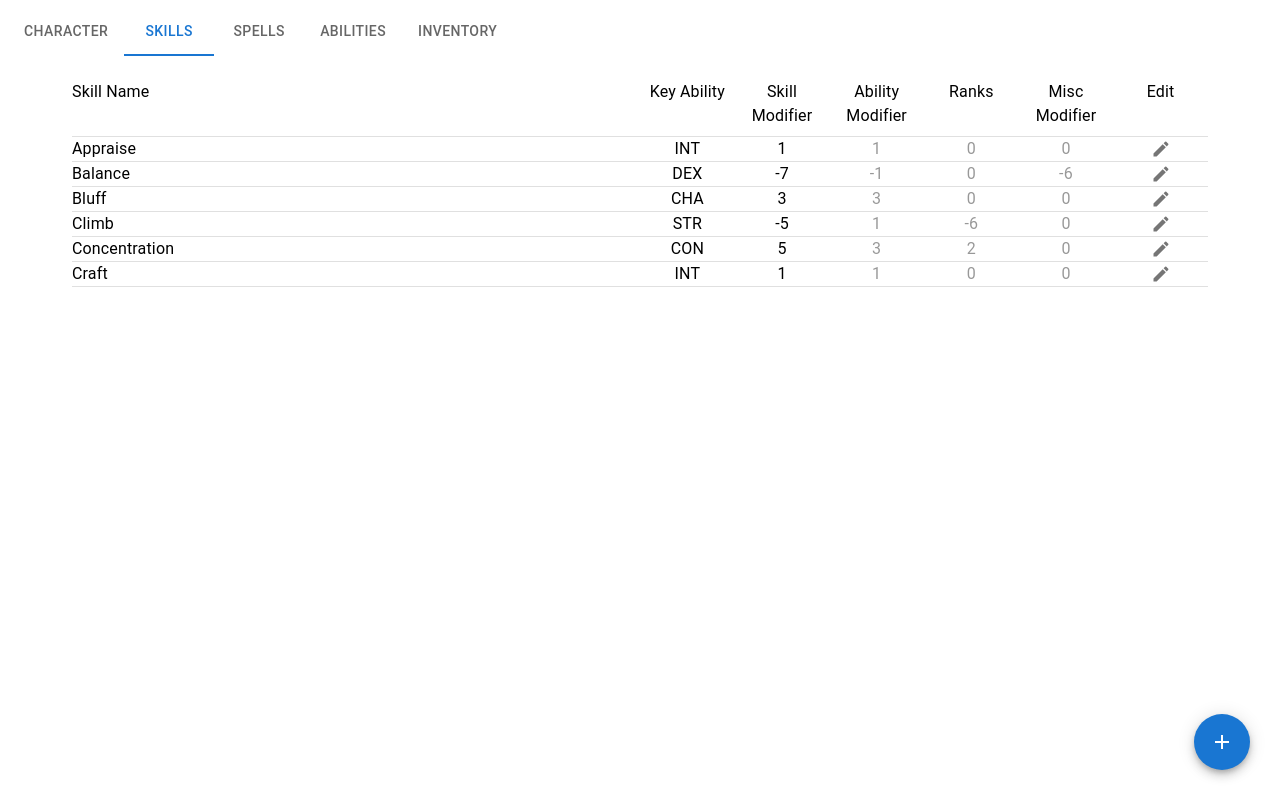
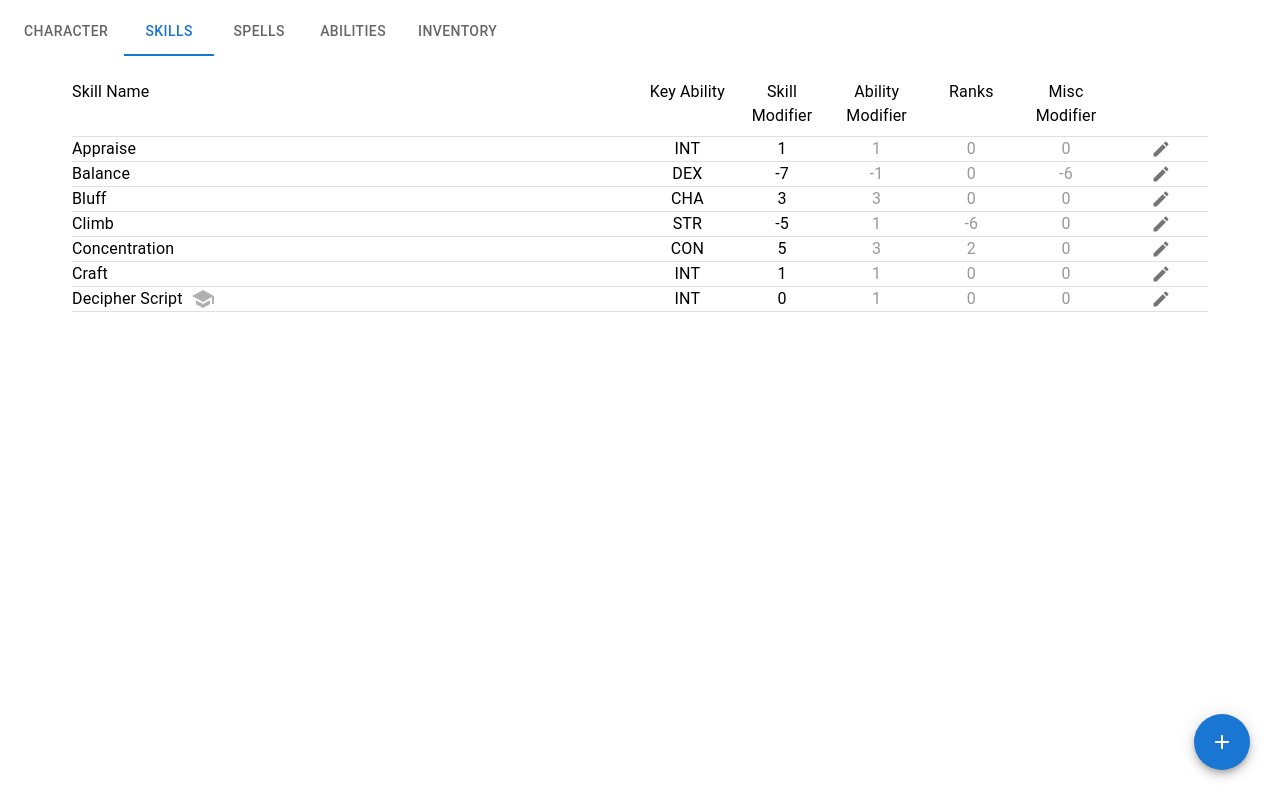
Before and after one commit to a-jennings/traska, a React (Create React App) app: page / in a window 1280 px wide. Both pictures are taken after a click on the tab "SKILLS". Built offline with nearby package versions, Linux system fonts and the light colour scheme; data requests are answered from the project's data file.

Commit message:
add logic for skills that require training

```diff
--- a/data/db.json
+++ b/data/db.json
@@ -32,7 +32,8 @@
       "abilityModifier": 1,
       "ranks": 0,
       "miscModifier": 0,
-      "classSkill": false
+      "classSkill": false,
+      "requiresTraining": false
     },
     {
       "id": 2,
@@ -41,7 +42,8 @@
       "abilityModifier": -1,
       "ranks": 0,
       "miscModifier": -6,
-      "classSkill": false
+      "classSkill": false,
+      "requiresTraining": false
     },
     {
       "name": "Bluff",
@@ -50,7 +52,8 @@
       "ranks": 0,
       "miscModifier": 0,
       "classSkill": false,
-      "id": 3
+      "id": 3,
+      "requiresTraining": false
     },
     {
       "name": "Climb",
@@ -59,7 +62,8 @@
       "ranks": -6,
       "miscModifier": 0,
       "classSkill": false,
-      "id": 4
+      "id": 4,
+      "requiresTraining": false
     },
     {
       "name": "Concentration",
@@ -68,7 +72,8 @@
       "ranks": 2,
       "miscModifier": 0,
       "classSkill": true,
-      "id": 5
+      "id": 5,
+      "requiresTraining": false
     },
     {
       "name": "Craft",
@@ -77,7 +82,18 @@
       "ranks": 0,
       "miscModifier": 0,
       "classSkill": false,
-      "id": 6
+      "id": 6,
+      "requiresTraining": false
+    },
+    {
+      "name": "Decipher Script",
+      "keyAbility": "INT",
+      "abilityModifier": 1,
+      "ranks": 0,
+      "miscModifier": 0,
+      "classSkill": false,
+      "requiresTraining": true,
+      "id": 7
     }
   ]
 }
--- a/src/pages/Skills/Skills.tsx
+++ b/src/pages/Skills/Skills.tsx
@@ -13,6 +13,7 @@ import { Skill } from "../../types";
 import EditIcon from "@mui/icons-material/Edit";
 import AddIcon from "@mui/icons-material/Add";
 import { SkillsAddDialog } from "./SkillsAddDialog";
+import SchoolIcon from "@mui/icons-material/School";
 
 axios.defaults.headers.common["Access-Control-Allow-Origin"] = "*";
 axios.defaults.headers.common["Access-Control-Allow-Methods"] =
@@ -59,9 +60,6 @@ export function Skills(): ReactElement {
           <Grid xs={1} item textAlign="center">
             <Typography>Misc Modifier</Typography>
           </Grid>
-          <Grid xs={1} item textAlign="center">
-            <Typography>Edit</Typography>
-          </Grid>
         </Grid>
         <Box mt={1}>
           <Divider />
@@ -70,15 +68,22 @@ export function Skills(): ReactElement {
         {data?.map((skill, i) => (
           <Fragment key={i}>
             <Grid container>
-              <Grid xs={6} item>
+              <Grid xs={6} item display="flex" alignItems="center">
                 <Typography>{skill?.name}</Typography>
+                {skill?.requiresTraining && (
+                  <SchoolIcon sx={{ marginLeft: 1, opacity: 0.3 }} />
+                )}
               </Grid>
               <Grid xs={1} item textAlign="center">
                 <Typography>{skill?.keyAbility}</Typography>
               </Grid>
               <Grid xs={1} item textAlign="center">
                 <Typography>
-                  {skill?.abilityModifier + skill?.ranks + skill?.miscModifier}
+                  {skill?.requiresTraining
+                    ? 0
+                    : skill?.abilityModifier +
+                      skill?.ranks +
+                      skill?.miscModifier}
                 </Typography>
               </Grid>
               <Grid xs={1} item textAlign="center">
--- a/src/pages/Skills/SkillsAddDialog.tsx
+++ b/src/pages/Skills/SkillsAddDialog.tsx
@@ -24,6 +24,7 @@ const initialValues = {
   ranks: 0,
   miscModifier: 0,
   classSkill: false,
+  requiresTraining: false,
 };
 
 type SkillsAddDialogProps = {
@@ -132,6 +133,23 @@ export function SkillsAddDialog(props: SkillsAddDialogProps): ReactElement {
                     label="Class Skill"
                   />
                 </Grid>
+                <Grid
+                  item
+                  xs={12}
+                  display="flex"
+                  justifyContent="flex-end"
+                  alignItems="center"
+                >
+                  <FormControlLabel
+                    id="requiresTraining"
+                    name="requiresTraining"
+                    value={values.requiresTraining}
+                    onChange={handleChange}
+                    labelPlacement="start"
+                    control={<Checkbox />}
+                    label="Training Required"
+                  />
+                </Grid>
               </Grid>
 
               <Box display="flex" justifyContent="flex-end" alignItems="center">
--- a/src/types.ts
+++ b/src/types.ts
@@ -53,4 +53,5 @@ export type Skill = {
   ranks: number;
   miscModifier: number;
   classSkills: boolean;
+  requiresTraining: boolean;
 };
```
